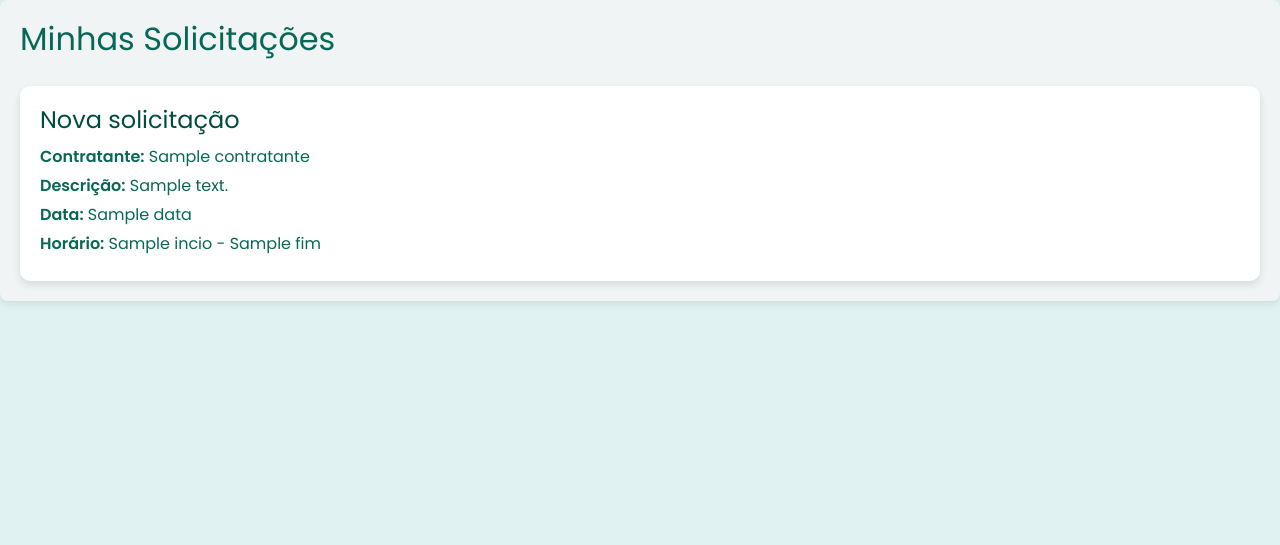
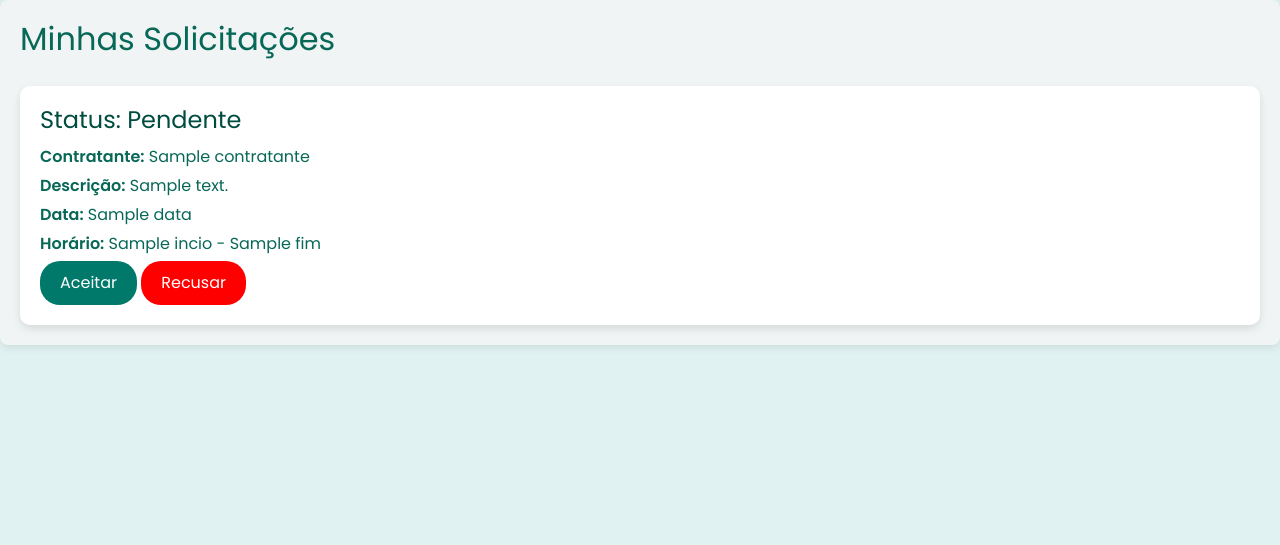
Before and after one commit to arianevaleira/Projeto-Arbitros, a Flask app: template templates/solicitacao_arbitro.html in a window 1280 px wide. Shown: the part 56-601 px from the top of the page. Run offline with Flask 3, Linux system fonts and the light colour scheme; the template is opened without the code that fills it: most values are stand-ins (such as "Sample title", 1, 10 or a date in 2020).

Commit message:
Update solicitacao_arbitro.html

```diff
--- a/templates/solicitacao_arbitro.html
+++ b/templates/solicitacao_arbitro.html
@@ -5,6 +5,33 @@
     <meta name="viewport" content="width=device-width, initial-scale=1.0">
     <title>Partidas</title>
     <link rel="stylesheet" href="{{url_for('static', filename='css/style_partidas.css')}}">
+    <style>
+        .btn-aceitar{
+            background-color: #00796B;
+            color: white;
+            border: none;
+            border-radius: 20px;
+            padding: 10px 20px;
+            cursor: pointer;
+            transition: background 0.3s;
+        }
+        .btn-aceitar:hover{
+            background-color: #1aa191;
+        }
+        .btn-recusar{
+            background-color: red;
+            color: white;
+            border: none;
+            border-radius: 20px;
+            padding: 10px 20px;
+            cursor: pointer;
+            transition: background 0.3s;
+        }
+        .btn-aceitar:hover{
+            background-color: rgb(252, 172, 172);
+            color: white;
+        }
+    </style>
 </head>
 <body>
     {% extends "home.html" %}
@@ -12,15 +39,42 @@
     <main>
         <section class="partidas">
             <h2>Minhas Solicitações</h2>
+
             {%for solicitacao in solicitacoes%}
+            {%if solicitacao.status == "Pendente" %}
             <div class="partida">
-                <h3>Nova solicitação</h3>
+                <h3>Status: Pendente</h3>
+
+                <p><strong>Contratante:</strong> {{solicitacao.contratante}}</p>
+                <p><strong>Descrição:</strong> {{solicitacao.descricao}}</p>
+                <p><strong>Data:</strong> {{solicitacao.data}}</p>
+                <p><strong>Horário:</strong> {{solicitacao.incio}} - {{solicitacao.fim}}</p>
+                <form action="{{url_for('responder_solicitacao')}}" method="POST">
+                    <input type="hidden" name="sol_id" value="{{ solicitacao.sol_id }}">
+                    <input type="hidden" name="con_id" value="{{ solicitacao.con_id }}">
+                    <button type="submit" name="acao" value="aceitar" class="btn-aceitar">Aceitar</button>
+                    <button type="submit" name="acao" value="recusar" class="btn-recusar">Recusar</button>
+                </form>
+            </div>
+            {%elif solicitacao.status == "Aceita" %}
+            <div class="partida">
+                <h3>Status: Aceita</h3>
 
                 <p><strong>Contratante:</strong> {{solicitacao.contratante}}</p>
                 <p><strong>Descrição:</strong> {{solicitacao.descricao}}</p>
                 <p><strong>Data:</strong> {{solicitacao.data}}</p>
                 <p><strong>Horário:</strong> {{solicitacao.incio}} - {{solicitacao.fim}}</p>
             </div>
+            {%else%}
+            <div class="partida">
+                <h3>Status: Recusada</h3>
+
+                <p><strong>Contratante:</strong> {{solicitacao.contratante}}</p>
+                <p><strong>Descrição:</strong> {{solicitacao.descricao}}</p>
+                <p><strong>Data:</strong> {{solicitacao.data}}</p>
+                <p><strong>Horário:</strong> {{solicitacao.incio}} - {{solicitacao.fim}}</p>
+            </div>
+            {%endif%}
             {%endfor%}
         </section>
     </main>
```
